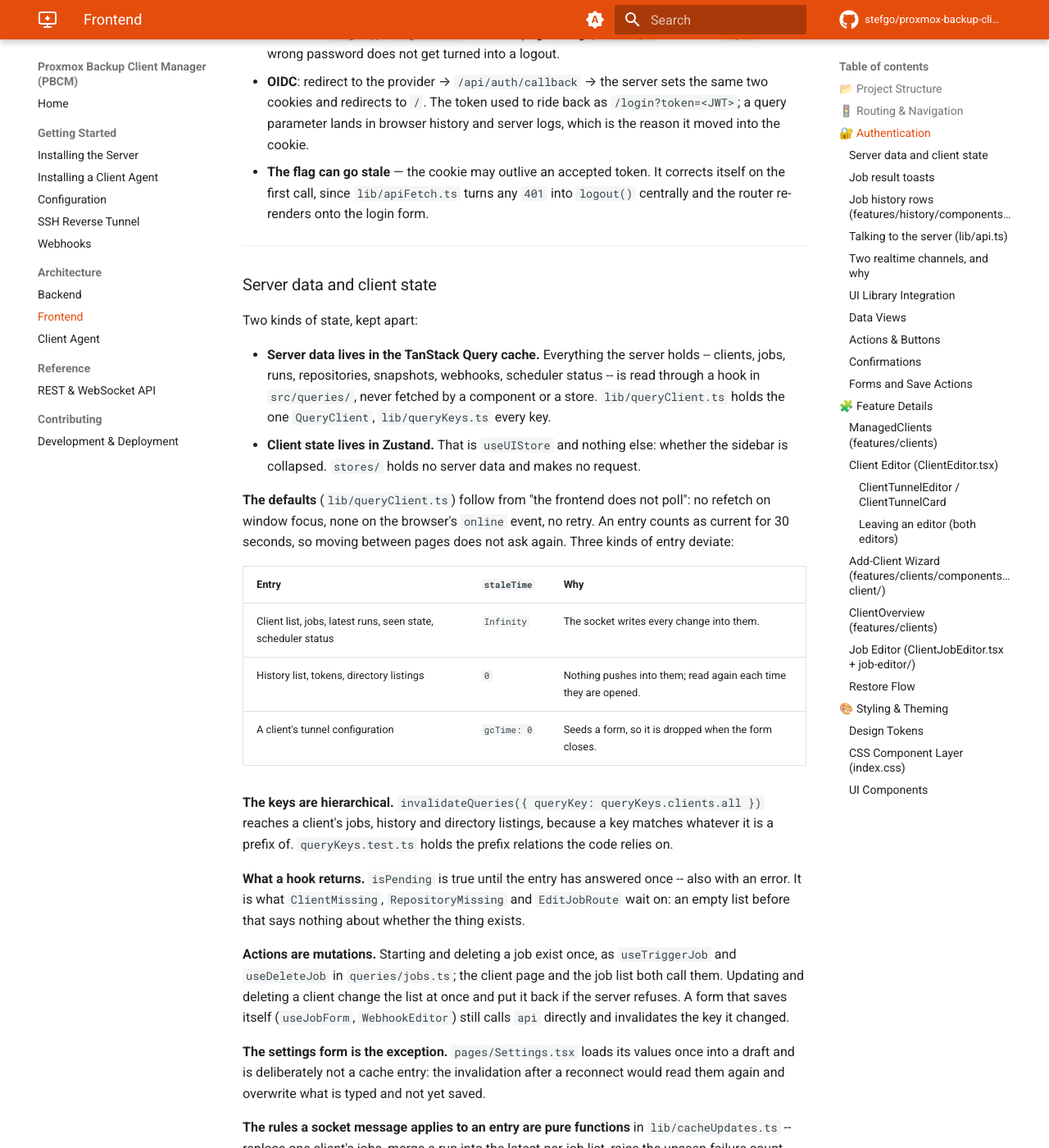
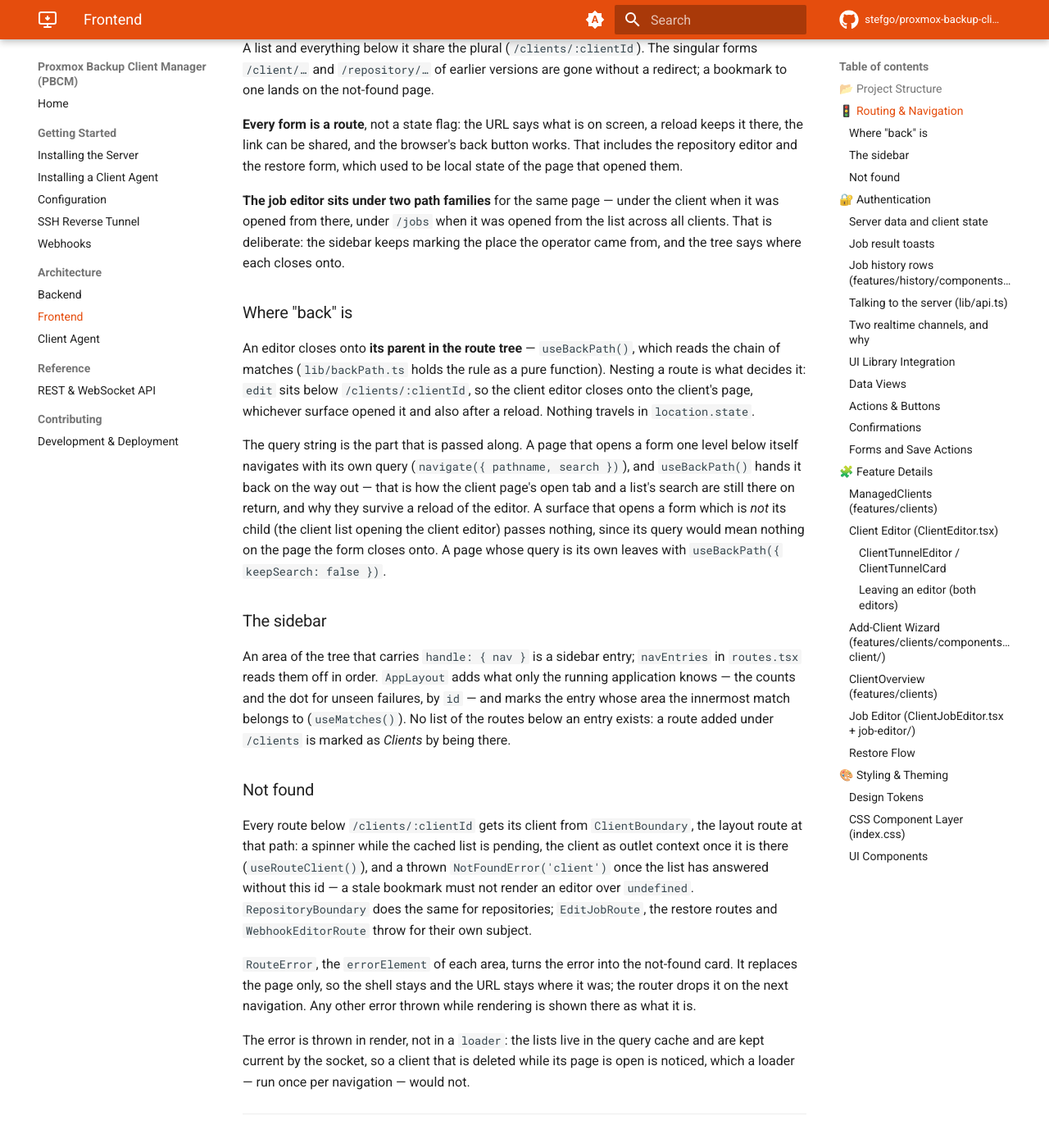
Before and after one commit to stefgo/proxmox-backup-client-manager, an MkDocs documentation site: the page built from docs/frontend.md, in a window 1280 px wide and 1400 px high, scrolled down 3318 px. Shown: the whole window at 82% size. Built offline with MkDocs 1.6.1 and Material for MkDocs 9.7.7, drawn with Linux system fonts in a browser that asks for light colours; comment, search, counter and statistics services are not loaded; some of the changed text lies outside the part shown.

Commit message:
docs: Describe the route tree and where back comes from
Co-Authored-By: Claude Opus 5.5 <noreply@anthropic.com>

````diff
--- a/docs/frontend.md
+++ b/docs/frontend.md
@@ -9,7 +9,7 @@ The structure follows a **Feature-First Approach**, where code belonging to a sp
 ```
 src/
 ├── features/         # Feature modules (Domain Logic)
-│   ├── app/          # App-level layout (App.tsx, App.css)
+│   ├── app/          # Providers (App.tsx), the route tree (routes.tsx), the shell (AppLayout.tsx)
 │   ├── auth/         # Authentication & Context
 │   ├── clients/      # Client management, lists, detail views, job editor
 │   ├── history/      # Execution history views
@@ -31,13 +31,16 @@ src/
 ├── stores/           # Client-only state (Zustand)
 │   └── useUIStore.ts     # Sidebar collapsed or not, persisted
 ├── components/       # Cross-feature components (LoadingIndicator), the discard question
-├── hooks/            # Global Custom Hooks (job result toasts, URL search parameters)
+├── hooks/            # Global Custom Hooks (job result toasts, URL search parameters, useBackPath)
 ├── lib/              # Non-React modules
 │   ├── api.ts             # The one place a response is read: api.get(path, schema), …
 │   ├── apiFetch.ts        # The session half underneath it: the cookie and the 401 → logout
 │   ├── queryClient.ts     # The one QueryClient and its defaults
 │   ├── queryKeys.ts       # Every cache key, hierarchical
 │   ├── cacheUpdates.ts    # What a socket message makes of a cache entry (pure)
+│   ├── paths.ts           # Every path, once: the patterns and their builders
+│   ├── backPath.ts        # Where "back" is, from the chain of route matches (pure)
+│   ├── notFound.ts        # NotFoundError, thrown by a route whose subject is gone
 │   └── realtimeEvents.ts  # Typed emitter for the high-frequency WS stream
 ├── index.css         # Global CSS layers (glass-card, field-label)
 ├── Main.tsx          # Entry point (mounts App)
@@ -48,55 +51,105 @@ src/
 
 ## 🚦 Routing & Navigation
 
-Routing is controlled via `react-router-dom` in `App.tsx`.
+One route tree says what lives where, and three things are read off it instead of being
+kept beside it: the paths, the sidebar, and where "back" is.
+
+| File | What it holds |
+| :--- | :------------ |
+| `lib/paths.ts` | `ROUTES` — every path pattern, once — and `paths`, one builder per pattern that takes a parameter (`paths.clientEdit(id)`). **No path literal anywhere else.** |
+| `features/app/routes.tsx` | The tree inside the dashboard shell, as route objects. Each `path` is a `ROUTES` entry. |
+| `features/app/router.tsx` | `createBrowserRouter`: `/login` beside the shell, the shell around the tree. |
+| `features/app/routeElements.tsx` | What the tree renders: the boundaries and the thin wrappers that connect a page to the query cache. |
+| `features/app/lazyPages.ts` | The page components, each loaded with its route. |
+| `features/app/AppLayout.tsx` | The dashboard shell; the page is its `<Outlet />`. |
+| `features/app/RouteError.tsx` | The `errorElement` of every area. |
 
 `/login` stands alone; everything else lives behind `ProtectedRoute` inside the dashboard
 shell.
 
-| Path                            | Component             | Description                                     |
-| :------------------------------ | :-------------------- | :---------------------------------------------- |
-| `/login`                        | `Login`               | Authentication page (local & OIDC).             |
-| `/` and `/clients`              | `ManagedClients`      | Client list.                                    |
-| `/clients/new`                  | `AddClientWizard`     | Adds a client, starting with the connection mode. |
-| `/client/:clientId`             | `ClientOverview`      | Detail view of a client.                        |
-| `/client/:clientId/edit`        | `ClientEditor`        | Name and target address of a client.            |
-| `/client/:clientId/tunnel`      | `ClientTunnelEditor`  | Adds, changes or removes the SSH reverse tunnel. |
-| `/client/:clientId/jobs/new`    | `ClientJobEditor`     | New job for this client.                        |
-| `/client/:clientId/jobs/:jobId` | `ClientJobEditor`     | Edit a job; closes onto `/client/:clientId`.    |
-| `/jobs`                         | `ManagedJobs`         | Global job list, plus each job's last run.      |
-| `/jobs/new`                     | `ClientJobEditor`     | New job, client picked in the form.             |
-| `/jobs/:clientId/:jobId`        | `ClientJobEditor`     | Same editor; closes onto `/jobs`.               |
-| `/repositories`                 | `ManagedRepositories` | Repository list.                                |
-| `/repository/:repoId`           | `RepositoryOverview`  | Detail view of a repository.                    |
-| `/repository/:repoId/edit`      | `RepositoryEditor`    | Repository settings.                            |
-| `/history`                      | `HistoryOverview`     | Global execution history.                       |
-| `/users`                        | `UserOverview`        | User management.                                |
-| `/tokens`                       | `TokenOverview`       | Registration tokens.                            |
-| `/webhooks`                     | `WebhookOverview`     | Webhooks, with their last delivery. |
-| `/webhooks/new`, `/webhooks/:webhookId` | `WebhookEditorRoute` | Webhook editor with live preview and a test sent by the server. |
-| `/settings`                     | `Settings`            | Cleanup settings and scheduler status, one tab per cleanup. |
-| `*`                             | `NotFound`            | —                                               |
+| Path                                    | Component               | Description                                     |
+| :-------------------------------------- | :---------------------- | :---------------------------------------------- |
+| `/login`                                | `Login`                 | Authentication page (local & OIDC).             |
+| `/`                                     | —                       | Redirects to `/clients`.                        |
+| `/clients`                              | `ManagedClients`        | Client list.                                    |
+| `/clients/new`                          | `AddClientWizard`       | Adds a client, starting with the connection mode. |
+| `/clients/:clientId`                    | `ClientOverview`        | Detail view of a client; `?tab=` names the open tab. |
+| `/clients/:clientId/edit`               | `ClientEditor`          | Name and target address of a client.            |
+| `/clients/:clientId/tunnel`             | `ClientTunnelEditor`    | Adds, changes or removes the SSH reverse tunnel. |
+| `/clients/:clientId/jobs/new`           | `ClientJobEditor`       | New job for this client.                        |
+| `/clients/:clientId/jobs/:jobId`        | `ClientJobEditor`       | Edit a job; closes onto the client.             |
+| `/clients/:clientId/restore/:repoId/:backupType/:backupTime` | `SnapshotRestoreEditor` | Restores one of the client's snapshots. |
+| `/jobs`                                 | `ManagedJobs`           | Global job list, plus each job's last run.      |
+| `/jobs/new`                             | `ClientJobEditor`       | New job, client picked in the form.             |
+| `/jobs/:clientId/:jobId`                | `ClientJobEditor`       | Same editor; closes onto `/jobs`.               |
+| `/repositories`                         | `ManagedRepositories`   | Repository list.                                |
+| `/repositories/new`                     | `RepositoryEditor`      | Adds a repository.                              |
+| `/repositories/:repoId`                 | `RepositoryOverview`    | Detail view of a repository.                    |
+| `/repositories/:repoId/edit`            | `RepositoryEditor`      | Repository settings.                            |
+| `/repositories/:repoId/restore/:backupType/:backupId/:backupTime` | `SnapshotRestoreEditor` | Restores a snapshot, to a client picked in the form. |
+| `/history`                              | `HistoryOverview`       | Global execution history.                       |
+| `/users`                                | `UserOverview`          | User management.                                |
+| `/tokens`                               | `TokenOverview`         | Registration tokens.                            |
+| `/webhooks`                             | `WebhookOverview`       | Webhooks, with their last delivery.             |
+| `/webhooks/new`, `/webhooks/:webhookId` | `WebhookEditorRoute`    | Webhook editor with live preview and a test sent by the server. |
+| `/settings`                             | `Settings`              | Cleanup settings and scheduler status, one tab per cleanup. |
+| `*`                                     | `NotFound`              | —                                               |
 
-The job editor is reached from two places and returns to the one it came from, which is why
-the same component sits behind two route shapes — `EditJobRoute` takes its `fallback` as a
-prop rather than guessing.
+A list and everything below it share the plural (`/clients/:clientId`). The singular forms
+`/client/…` and `/repository/…` of earlier versions are gone without a redirect; a bookmark
+to one lands on the not-found page.
 
-Every client form is a route, not a state flag: the URL says what is on screen, a reload
-keeps it there, and the browser's back button works. Every route carrying a `:clientId`
-resolves it through the shared `useRouteClient` helper, which reads the cached client list:
-a spinner while that is pending, the not-found card once it has answered without this id —
-a stale bookmark must not render an editor over `undefined`.
+**Every form is a route**, not a state flag: the URL says what is on screen, a reload keeps
+it there, the link can be shared, and the browser's back button works. That includes the
+repository editor and the restore form, which used to be local state of the page that
+opened them.
 
-**Where "back" is** is the caller's business, not the editor's: the surface that opens an
-editor navigates with `{ state: { from: location.pathname } }`, and the editor reads
-`location.state.from` with `/clients` as the fallback. That is why **Edit Client** returns
-to the client list from the list, and to `/client/:clientId` from the detail page, while a
-directly opened URL still closes onto something sensible.
+**The job editor sits under two path families** for the same page — under the client when
+it was opened from there, under `/jobs` when it was opened from the list across all
+clients. That is deliberate: the sidebar keeps marking the place the operator came from,
+and the tree says where each closes onto.
 
-A sidebar entry in `pages` takes a `path` **array**, not a single string, and every route
-that belongs to it is listed there — all eight under `clients`, three under `repositories`,
-three under `jobs`. That is what keeps the entry marked while an editor or a detail view is
-open.
+### Where "back" is
+
+An editor closes onto **its parent in the route tree** — `useBackPath()`, which reads the
+chain of matches (`lib/backPath.ts` holds the rule as a pure function). Nesting a route is
+what decides it: `edit` sits below `/clients/:clientId`, so the client editor closes onto
+the client's page, whichever surface opened it and also after a reload. Nothing travels in
+`location.state`.
+
+The query string is the part that is passed along. A page that opens a form one level
+below itself navigates with its own query (`navigate({ pathname, search })`), and
+`useBackPath()` hands it back on the way out — that is how the client page's open tab and a
+list's search are still there on return, and why they survive a reload of the editor. A
+surface that opens a form which is *not* its child (the client list opening the client
+editor) passes nothing, since its query would mean nothing on the page the form closes onto.
+A page whose query is its own leaves with `useBackPath({ keepSearch: false })`.
+
+### The sidebar
+
+An area of the tree that carries `handle: { nav }` is a sidebar entry; `navEntries` in
+`routes.tsx` reads them off in order. `AppLayout` adds what only the running application
+knows — the counts and the dot for unseen failures, by `id` — and marks the entry whose
+area the innermost match belongs to (`useMatches()`). No list of the routes below an entry
+exists: a route added under `/clients` is marked as *Clients* by being there.
+
+### Not found
+
+Every route below `/clients/:clientId` gets its client from `ClientBoundary`, the layout
+route at that path: a spinner while the cached list is pending, the client as outlet
+context once it is there (`useRouteClient()`), and a thrown `NotFoundError('client')` once
+the list has answered without this id — a stale bookmark must not render an editor over
+`undefined`. `RepositoryBoundary` does the same for repositories; `EditJobRoute`, the
+restore routes and `WebhookEditorRoute` throw for their own subject.
+
+`RouteError`, the `errorElement` of each area, turns the error into the not-found card. It
+replaces the page only, so the shell stays and the URL stays where it was; the router
+drops it on the next navigation. Any other error thrown while rendering is shown there as
+what it is.
+
+The error is thrown in render, not in a `loader`: the lists live in the query cache and
+are kept current by the socket, so a client that is deleted while its page is open is
+noticed, which a loader — run once per navigation — would not.
 
 ---
 
@@ -153,7 +206,7 @@ reaches a client's jobs, history and directory listings, because a key matches w
 it is a prefix of. `queryKeys.test.ts` holds the prefix relations the code relies on.
 
 **What a hook returns.** `isPending` is true until the entry has answered once -- also with
-an error. It is what `ClientMissing`, `RepositoryMissing` and `EditJobRoute` wait on: an
+an error. It is what `ClientBoundary`, `RepositoryBoundary` and `EditJobRoute` wait on: an
 empty list before that says nothing about whether the thing exists.
 
 **Actions are mutations.** Starting and deleting a job exist once, as `useTriggerJob` and
@@ -412,11 +465,11 @@ This is the "Controller" for the client overview. It connects the UI (`ClientLis
 - **Functionality**:
     - Displays list of clients.
     - Deletes clients, reconnects outbound ones.
-    - Navigates to the three editor routes: `/clients/new` from the one **+ Add** button (the connection mode is the wizard's first step), `/client/:id/edit` and `/client/:id/tunnel` from the row actions. It holds no editor state of its own — it used to swap four surfaces through the same `div`, which meant the URL described none of them.
+    - Navigates to the three editor routes: `/clients/new` from the one **+ Add** button (the connection mode is the wizard's first step), `/clients/:id/edit` and `/clients/:id/tunnel` from the row actions. It holds no editor state of its own — it used to swap four surfaces through the same `div`, which meant the URL described none of them.
 
 ### Client Editor (`ClientEditor.tsx`)
 
-A page at `/client/:clientId/edit`, and a container rather than a form: it selects the live
+A page at `/clients/:clientId/edit`, and a container rather than a form: it selects the live
 client from the cache by id (`useClient`) and renders the card for the one resource it owns.
 
 - **`ClientIdentityCard`** — header (`StatusDot`, id, last seen), connection mode `Badge`,
@@ -565,7 +618,10 @@ repository, archives, exclusions, encryption, tunnel, schedule.
 The restore process is complex and distributed across:
 
 1. `useRepositorySnapshots` (`queries/repositories.ts`): Loads available snapshots from the PBS.
-2. `SnapshotRestoreEditor` (in `features/repositories`):
+2. A route of its own, below the client or below the repository. The URL names the
+   snapshot (type, id, time); `SnapshotRestoreRoute` reads it from the same snapshot list
+   the page it was opened from shows.
+3. `SnapshotRestoreEditor` (in `features/repositories`):
     - Selects Repository -> Snapshot -> Archive (e.g., `root.pxar`).
     - Target path input on the client.
     - **Restore through the SSH reverse tunnel** — the same question `JobTunnelSettings` asks
````
Also changed, not shown: other parts of docs/frontend.md (+1 -1 lines), CLAUDE.md (+18 -0 lines).
